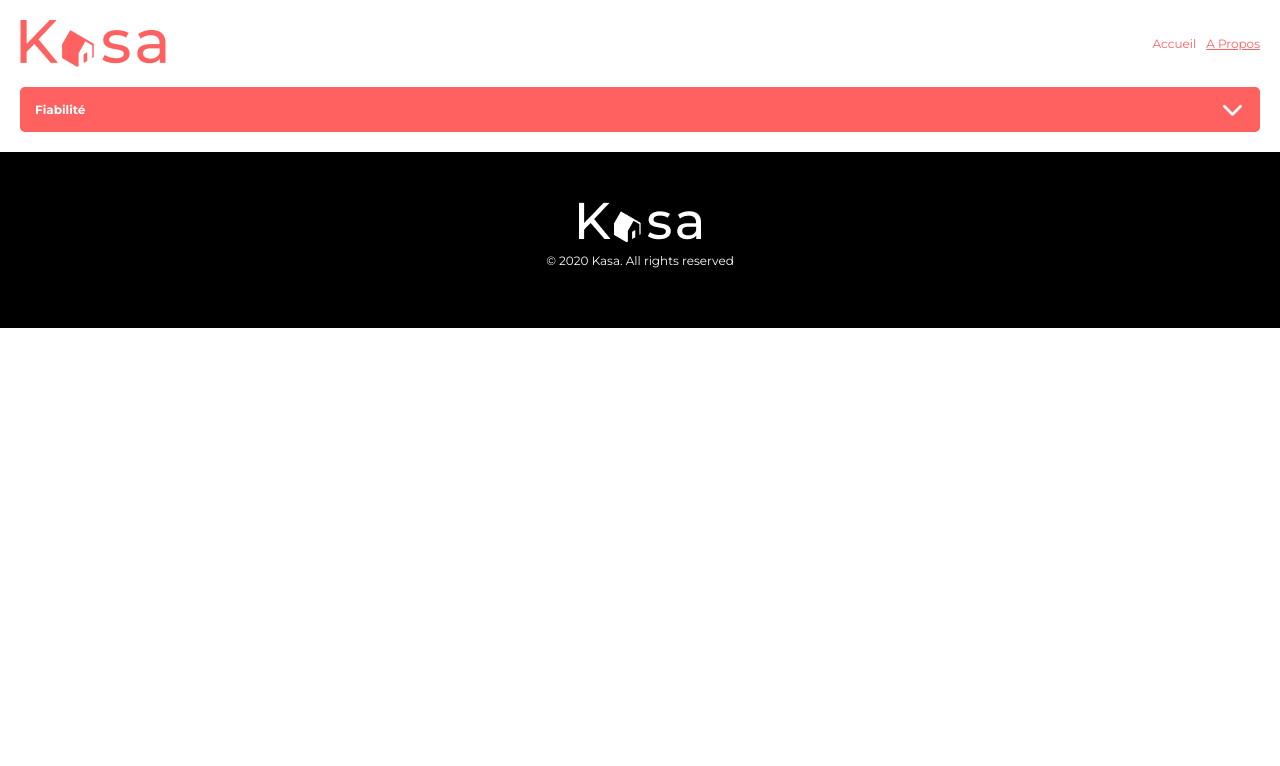
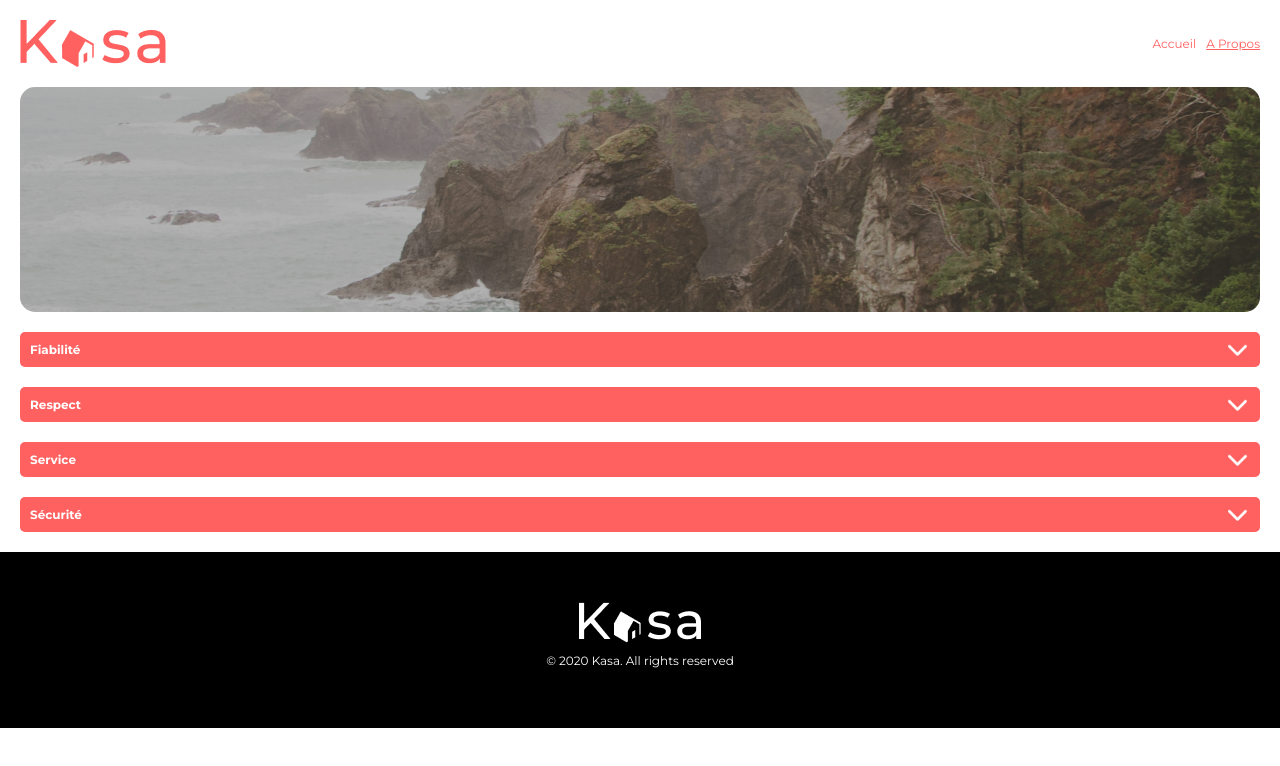
Before and after one commit to WOS199/PR8-Repo, a React (Vite) app: page /apropos in a window 1280 px wide. Shown: the top 766 px of the page. Built offline with nearby package versions, Linux system fonts and the light colour scheme; a web font is replaced by a local one.

Commit message:
Page Apropos completed

```diff
--- a/src/App.jsx
+++ b/src/App.jsx
@@ -7,7 +7,9 @@ function App() {
   return (
     <>
       <Layout>
-        <Hero />
+        <Hero>
+          Chez vous, partout et ailleurs
+        </Hero>
         <LgmtList />
       </Layout>
     </>
--- a/src/components/Hero.jsx
+++ b/src/components/Hero.jsx
@@ -1,9 +1,9 @@
 import styles from '../styles/hero.module.scss'
 
-function Hero() {
+function Hero({children}) {
     return (
         <div className={`flx ${styles.heroContainer}`}>
-            <h2>Chez vous, partout et ailleurs</h2>
+            <h2>{children}</h2>
         </div>
     )
 }
--- a/src/components/TxtCollapse.jsx
+++ b/src/components/TxtCollapse.jsx
@@ -2,7 +2,7 @@ import { useState } from "react";
 import styles from '../styles/CollapseTxtBox.module.scss'
 import arrowUp from '../assets/arrowUp.png'
 
-function CollapseTxtBox () {
+function CollapseTxtBox ({children}) {
 
     const [isCollapsed, setIsCollapsed] = useState(true);
 
@@ -13,12 +13,9 @@ function CollapseTxtBox () {
     return (
         <>
             <div className={`flx ${styles.collapseContainer} ${isCollapsed ? styles.collapsed : styles.expanded}`} onClick={toggleCollapse}>
-                <h3>Fiabilité</h3>
-                <img src={arrowUp} />
-                <div>
-                    <p>Lorem ipsum dolor sit amet, consectetur adipiscing elit, sed do eiusmod tempor incididunt ut labore et dolore magna aliqua. Ut enim ad minim veniam, quis nostrud exercitation ullamco laboris nisi ut aliquip ex ea commodo consequat.</p>
-                </div>
-
+                <>
+                    {children}
+                </>
             </div>
 
         </>
--- a/src/pages/Apropos.jsx
+++ b/src/pages/Apropos.jsx
@@ -1,11 +1,41 @@
 import Layout from "../components/Layout";
+import arrowUp from '../assets/arrowUp.png'
+import Hero from '../components/Hero.jsx'
 import CollapseTxtBox from "../components/TxtCollapse";
 
 function Apropos() {
   return (
     <>
       <Layout>
-        <CollapseTxtBox />
+        <Hero />
+        <CollapseTxtBox>
+          <h3>Fiabilité</h3>
+          <img src={arrowUp} />
+          <div>
+              <p>Lorem ipsum dolor sit amet, consectetur adipiscing elit, sed do eiusmod tempor incididunt ut labore et dolore magna aliqua. Ut enim ad minim veniam, quis nostrud exercitation ullamco laboris nisi ut aliquip ex ea commodo consequat.</p>
+          </div>
+        </CollapseTxtBox>
+        <CollapseTxtBox>
+          <h3>Respect</h3>
+          <img src={arrowUp} />
+          <div>
+              <p>Lorem ipsum dolor sit amet, consectetur adipiscing elit, sed do eiusmod tempor incididunt ut labore et dolore magna aliqua. Ut enim ad minim veniam, quis nostrud exercitation ullamco laboris nisi ut aliquip ex ea commodo consequat.</p>
+          </div>
+        </CollapseTxtBox>
+        <CollapseTxtBox>
+          <h3>Service</h3>
+          <img src={arrowUp} />
+          <div>
+              <p>Lorem ipsum dolor sit amet, consectetur adipiscing elit, sed do eiusmod tempor incididunt ut labore et dolore magna aliqua. Ut enim ad minim veniam, quis nostrud exercitation ullamco laboris nisi ut aliquip ex ea commodo consequat.</p>
+          </div>
+        </CollapseTxtBox>
+        <CollapseTxtBox>
+          <h3>Sécurité</h3>
+          <img src={arrowUp} />
+          <div>
+              <p>Lorem ipsum dolor sit amet, consectetur adipiscing elit, sed do eiusmod tempor incididunt ut labore et dolore magna aliqua. Ut enim ad minim veniam, quis nostrud exercitation ullamco laboris nisi ut aliquip ex ea commodo consequat.</p>
+          </div>
+        </CollapseTxtBox>
       </Layout>
     </>
   );
--- a/src/styles/collapseTxtBox.module.scss
+++ b/src/styles/collapseTxtBox.module.scss
@@ -1,9 +1,9 @@
 @import './variables.scss';
 
 .collapseContainer {
-    margin: 0 20px;
+    margin: 0 20px 20px 20px;
     border-radius: 5px;
-    background-color: #E5E5E5;
+    background-color: $LightGrey;
     color: #fff;
     flex-direction: column;
     justify-content: center;
@@ -13,21 +13,16 @@
     img {
         position: absolute;
         width: 25px;
-        top: 10px;
-        right: 15px;
+        top: 5px;
+        right: 10px;
         align-self: flex-end;
         rotate: 180deg;
     }
 
-    /* & > * {
-        padding: 15px;
-        border-radius: 5px;
-    } */
-
     h3 {
         background-color: $Primary;
         border-radius: 5px;
-        padding: 15px;
+        padding: 10px;
     }
 
     div {
--- a/src/styles/variables.scss
+++ b/src/styles/variables.scss
@@ -1,2 +1,3 @@
 $Primary: #FF6060;
+$LightGrey: #F6F6F6;
 $md-breakpoint: 768px;
```
